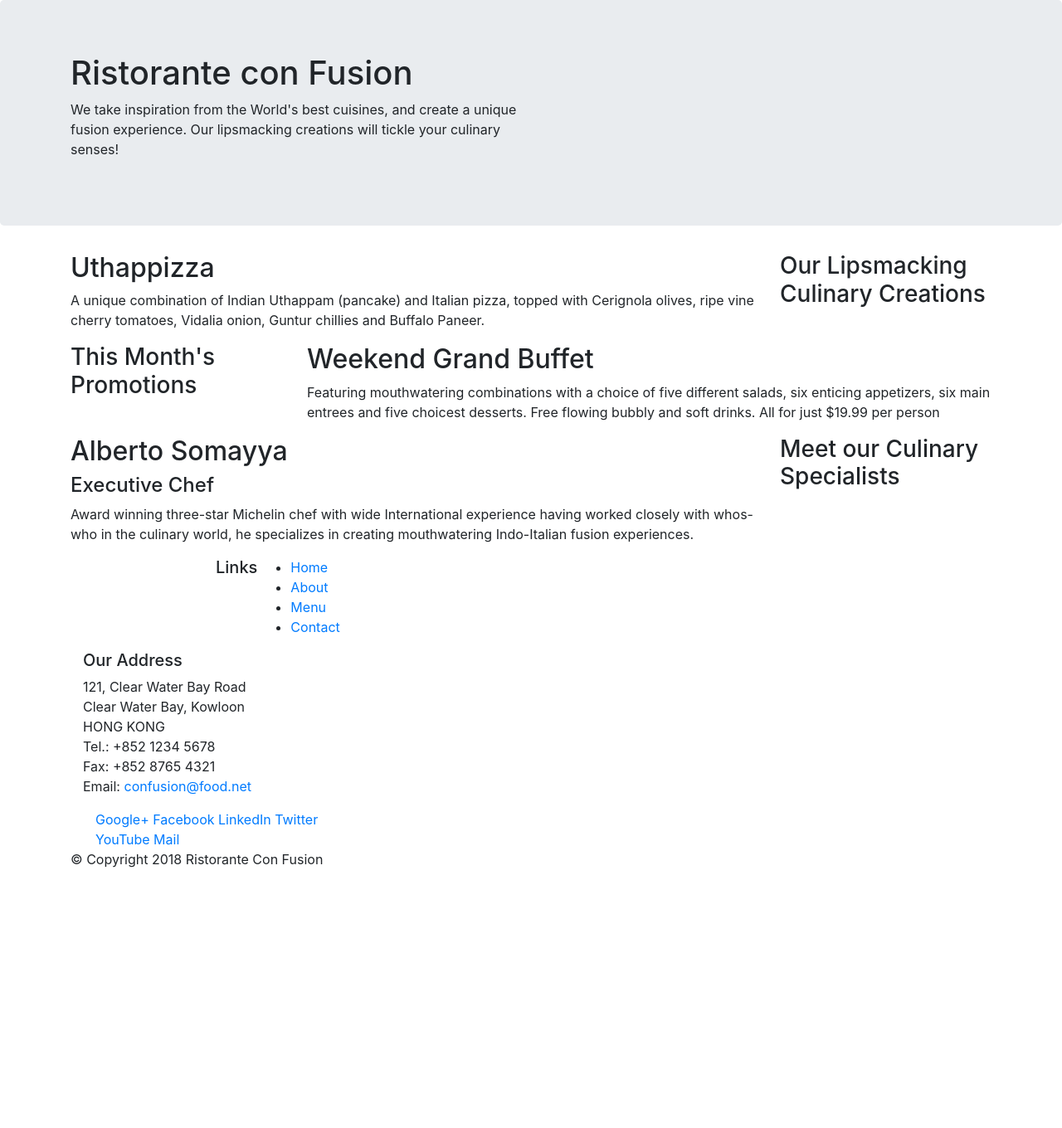
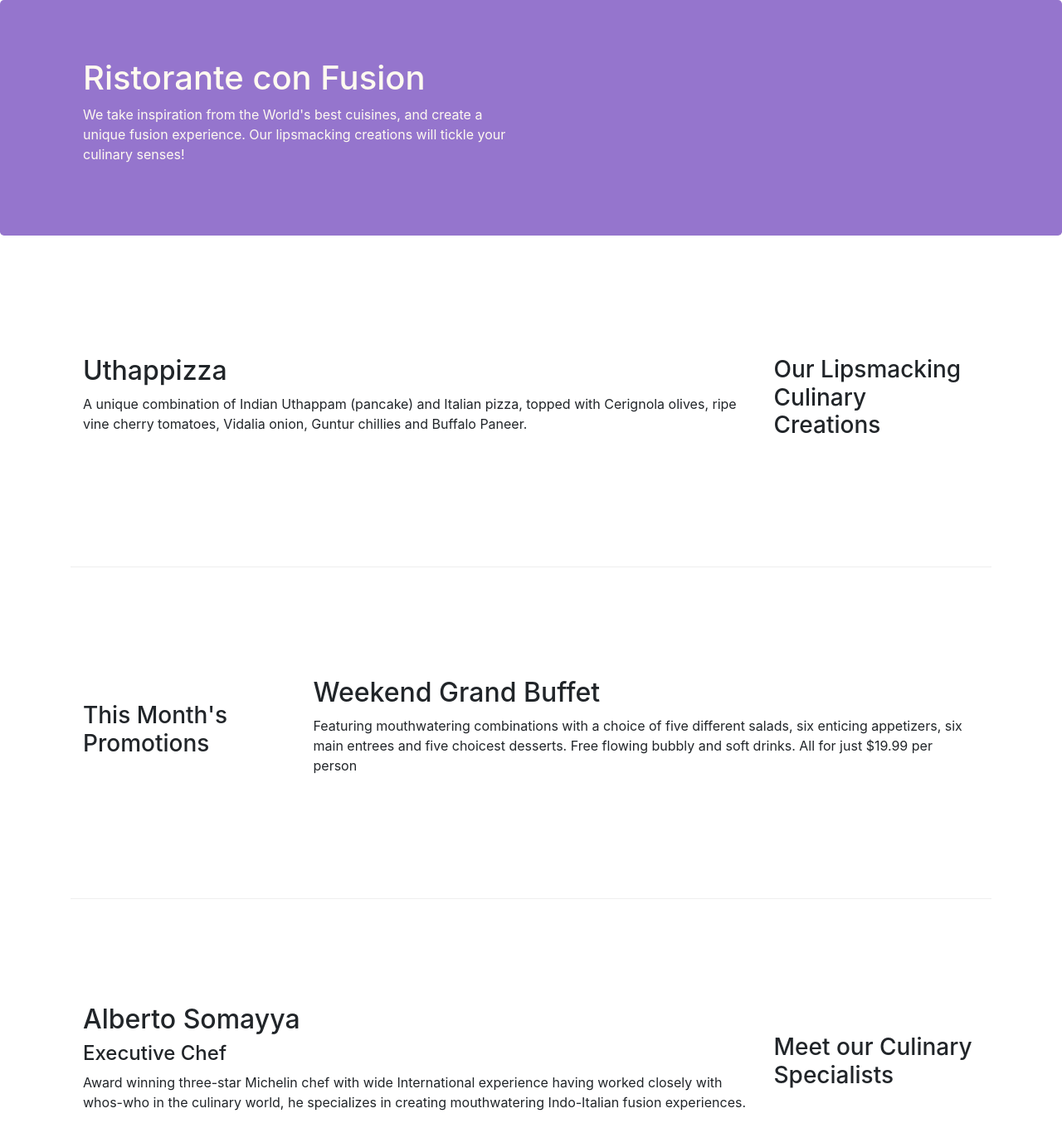
Before and after one commit to ectom/FullstackReactSpecialization, a website: page conFusion/index.html in a window 1280 px wide. Shown: the top 1360 px of the page at 83% size. Before the commit the page ends 1064 px from the top, so only its background shows below. Drawn offline with nearby package versions, Linux system fonts and the light colour scheme.

Commit message:
Intro to bootstrap part 2

```diff
--- /dev/null
+++ b/conFusion/css/style.css
@@ -0,0 +1,30 @@
+.row-header {
+	margin: 0px auto;
+	padding: 0px auto;
+}
+
+.row-content {
+	margin: 0px auto;
+	padding: 50px 0px 50px 0px;
+	border-bottom: 1px ridge;
+	min-height: 400px
+}
+
+.footer {
+	background-color: #D1C4E9;
+	margin: 0px auto;
+	padding: 20px 0px 20px 0px;
+}
+
+.jumbotron {
+	padding: 70px 30px 70px 30px;
+	margin: 0px auto;
+	background: #9575CD;
+	color: floralwhite;
+}
+
+.address {
+	font-size: 80%;
+	margin 0px;
+	color: #0f0f0f;
+}
--- a/conFusion/index.html
+++ b/conFusion/index.html
@@ -10,13 +10,14 @@
 
 	<!-- Bootstrap CSS -->
 	<link rel="stylesheet" href="node_modules/bootstrap/dist/css/bootstrap.min.css">
+	<link rel="stylesheet" href="css/style.css">
 </head>
 
 <body>
 
 	<header class="jumbotron">
 		<div class="container">
-			<div class="row">
+			<div class="row row-header">
 				<div class="col-12 col-sm-6">
 					<h1>Ristorante con Fusion</h1>
 					<p>We take inspiration from the World's best cuisines, and create a unique fusion experience. Our lipsmacking
@@ -29,7 +30,7 @@
 	</header>
 
 	<div class="container">
-		<div class="row">
+		<div class="row row-content align-items-center">
 			<div class="col-12 col-sm-4 order-sm-last col-md-3">
 				<h3>Our Lipsmacking Culinary Creations</h3>
 			</div>
@@ -41,7 +42,7 @@
 		</div>
 
 
-		<div class="row">
+		<div class="row row-content align-items-center">
 			<div class="col-12 col-sm-4 col-md-3">
 				<h3>This Month's Promotions</h3>
 			</div>
@@ -53,7 +54,7 @@
 			</div>
 		</div>
 
-		<div class="row">
+		<div class="row row-content align-items-center">
 			<div class="col-12 col-sm-4 order-sm-last col-md-3">
 				<h3>Meet our Culinary Specialists</h3>
 			</div>
@@ -66,12 +67,12 @@
 		</div>
 	</div>
 
-	<footer>
+	<footer class="footer">
 		<div class="container">
 			<div class="row">
-				<div class="col-4 col-sm-2"></div>
+				<div class="col-4 offset-1 col-sm-2">
 					<h5>Links</h5>
-				<ul>
+					<ul class="list-unstyled">
 						<li><a href="#">Home</a></li>
 						<li><a href="#">About</a></li>
 						<li><a href="#">Menu</a></li>
@@ -89,8 +90,8 @@
 						Email: <a href="mailto:confusion@food.net">confusion@food.net</a>
 					</address>
 				</div>
-			<div class="col-12 col-sm-4">
-				<div class="col-auto">
+				<div class="col-12 col-sm-4 align-self-center">
+					<div class="text-center">
 						<a href="http://google.com/+">Google+</a>
 						<a href="http://www.facebook.com/profile.php?id=">Facebook</a>
 						<a href="http://www.linkedin.com/in/">LinkedIn</a>
@@ -99,7 +100,8 @@
 						<a href="mailto:">Mail</a>
 					</div>
 				</div>
-			<div class="row">
+			</div>
+			<div class="row justify-content-center">
 				<div class="col-auto">
 					<p>© Copyright 2018 Ristorante Con Fusion</p>
 				</div>
```
Lines whose indentation alone changed are shown as unchanged.
